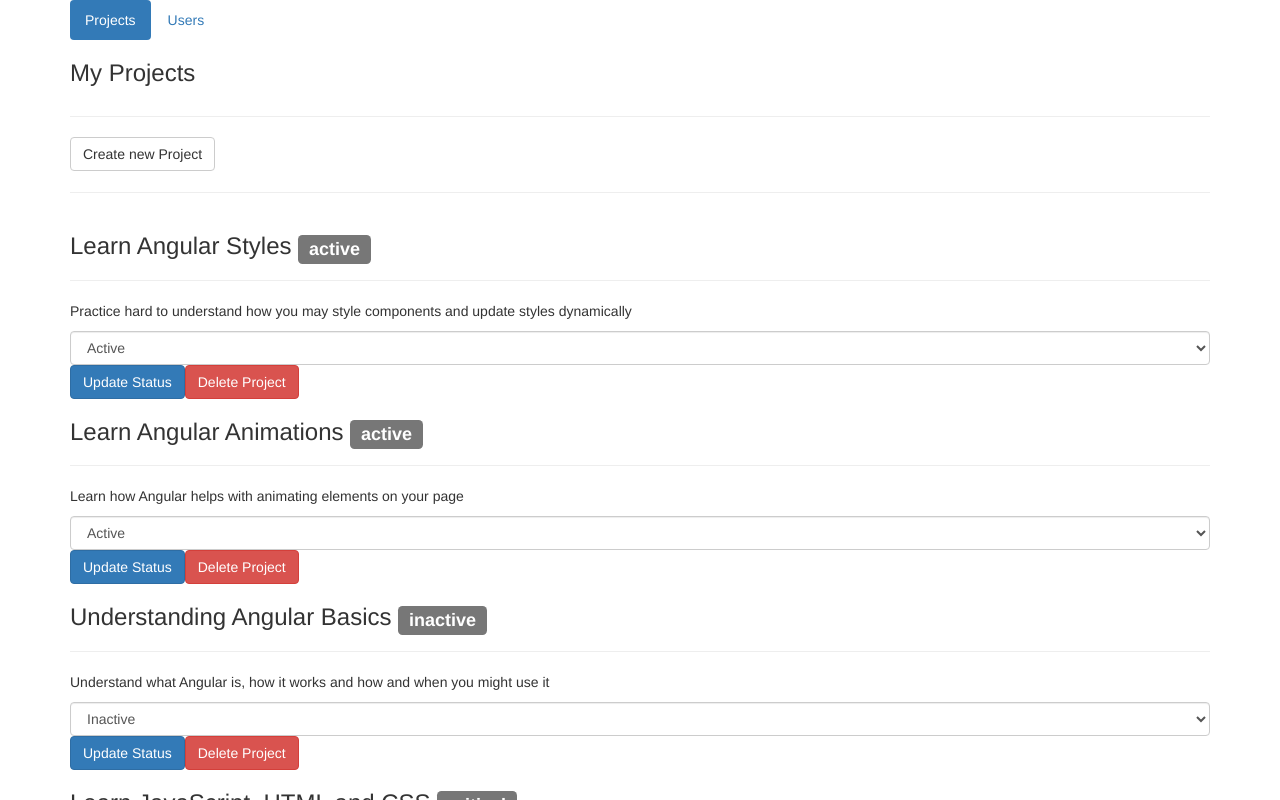
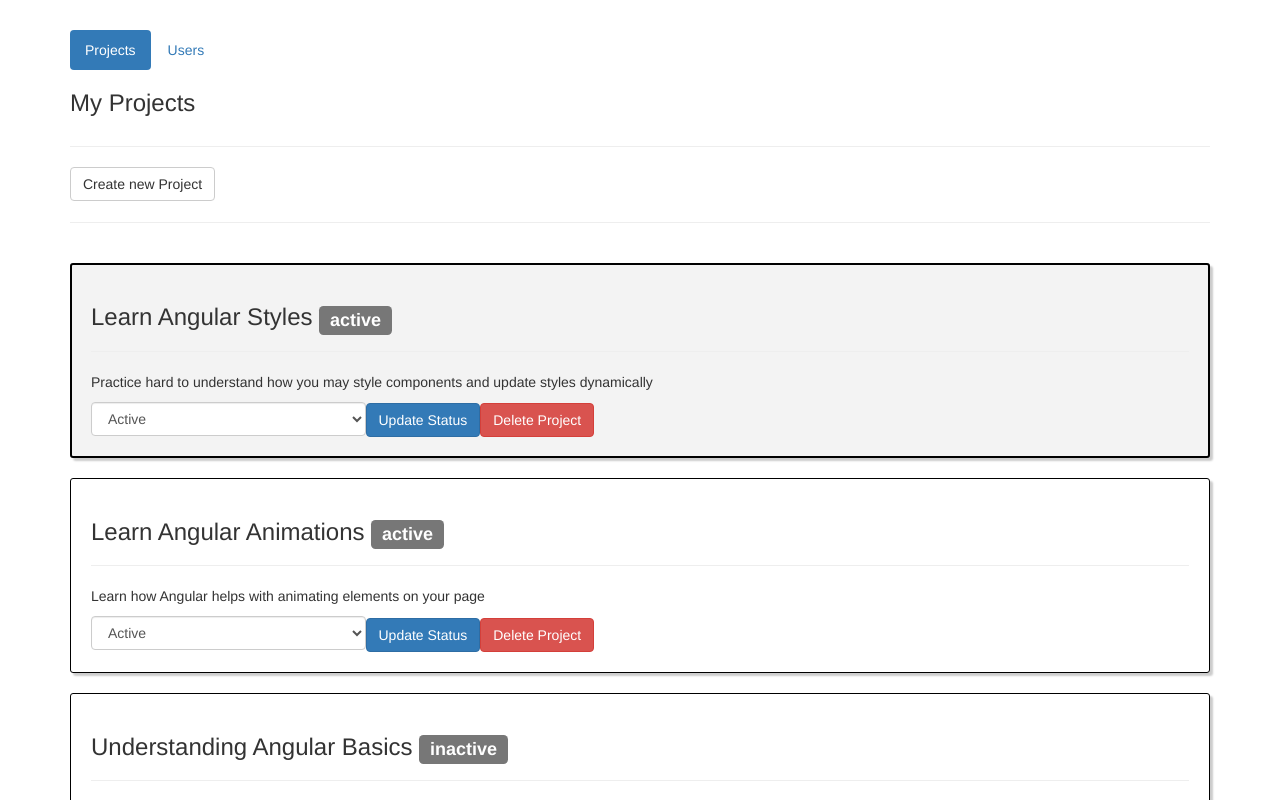
Before and after one commit to nickdunn2/angular-animations, an Angular app: page / in a window 1280 px wide. Shown: the top 800 px of the page. Built offline with nearby package versions, Linux system fonts and the light colour scheme.

Commit message:
styling improvements

```diff
--- a/src/app/app.component.css
+++ b/src/app/app.component.css
@@ -0,0 +1,3 @@
+.container {
+  margin-top: 30px;
+}
--- a/src/app/project/project.component.css
+++ b/src/app/project/project.component.css
@@ -0,0 +1,19 @@
+:host {
+  display: block;
+  border: 1px solid black;
+  border-radius: 3px;
+  box-shadow: 3px 3px 2px #ccc;
+  margin: 20px 0;
+  padding: 20px;
+}
+
+:host(.marked) {
+  background-color: #f3f3f3;
+  border: 2px solid black;
+  padding: 19px;
+}
+
+.form-control {
+  display: inline-block;
+  width: 25%;
+}
--- a/src/app/projects/projects.component.html
+++ b/src/app/projects/projects.component.html
@@ -36,6 +36,7 @@
     </div>
     <app-project
       *ngFor="let prj of projects; let i = index"
+      [ngClass]="{ marked: markedPrjIndex === i }"
       [project]="prj"
       (statusUpdated)="onStatusUpdated($event, i)"
       (projectDeleted)="onProjectDeleted(i)"
--- a/src/app/projects/projects.service.ts
+++ b/src/app/projects/projects.service.ts
@@ -15,7 +15,7 @@ export class ProjectsService {
     const prjLoader = Observable.create((observer: Observer<Project[]>) => {
       setTimeout(() => {
         observer.next(this.projects);
-      }, 2000);
+      }, 500);
     });
     return prjLoader;
   }
```
